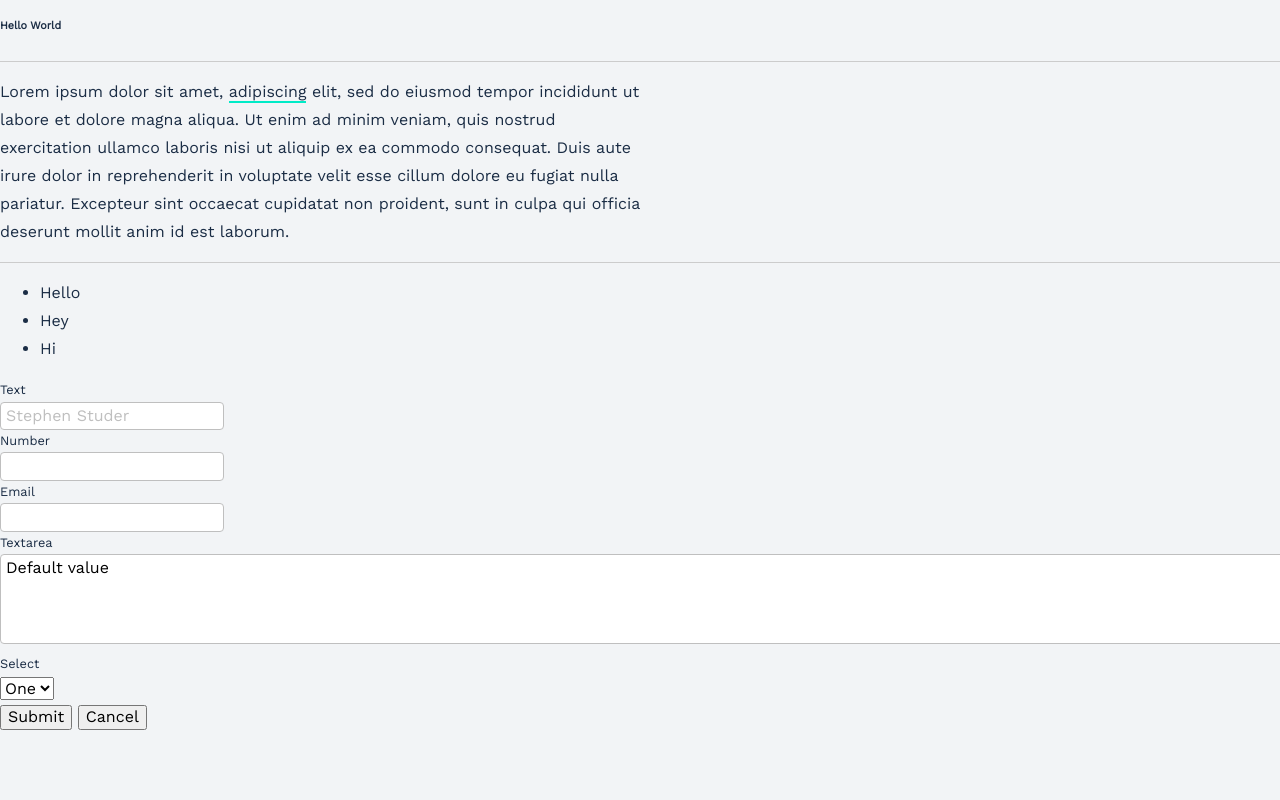
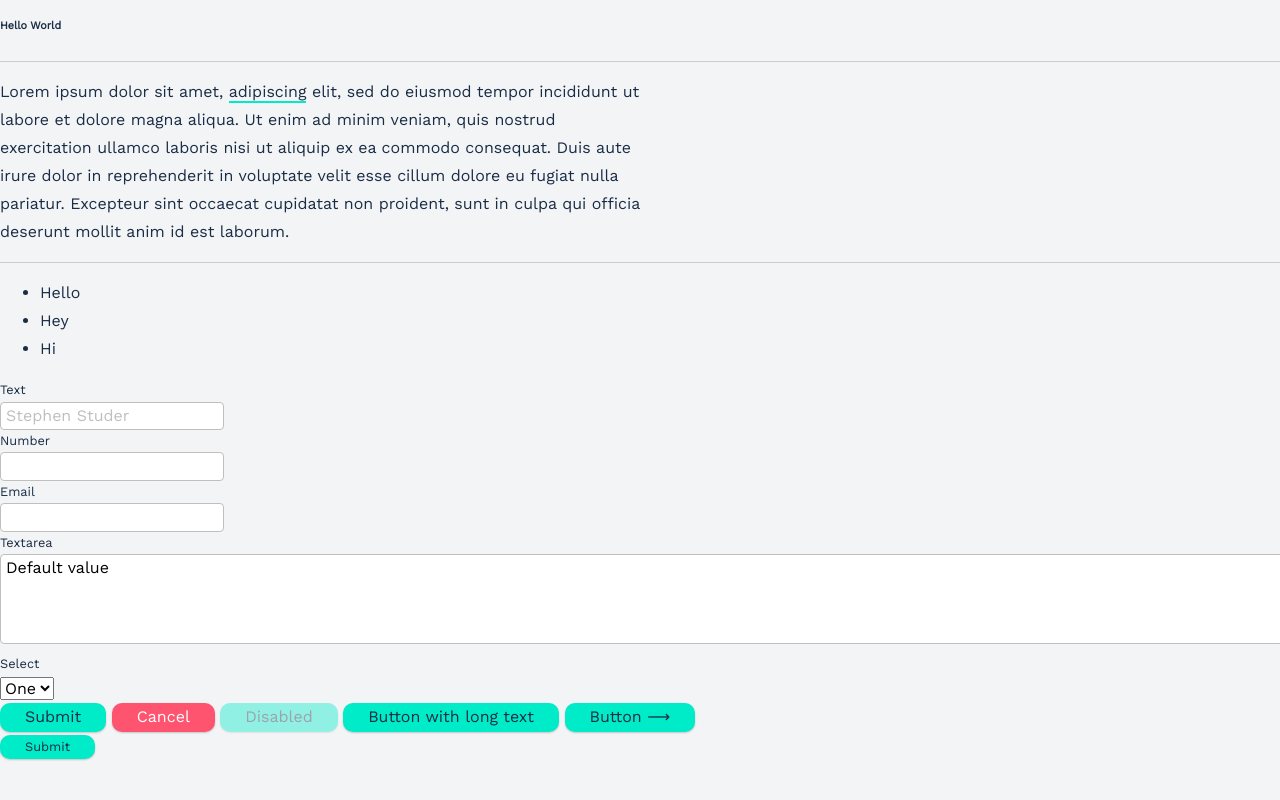
Before and after one commit to skstuder/oliver-css, a website built with Parcel: page index.html in a window 1280 px wide. Shown: the part 888-1688 px from the top of the page. Built offline with nearby package versions, Linux system fonts and the light colour scheme.

Commit message:
added button styles

```diff
--- a/css/style.css
+++ b/css/style.css
@@ -9,8 +9,12 @@
   --darkBlue: #00214d;
   --grey: #bfbfbf;
   --lightGrey: #f2f4f6;
+  --white: white;
   /* Define the colors intentions */
+  --primary: var(--green);
+  --danger: var(--red);
   --background: var(--lightgrey);
+  --blockQuote: var(--white);
   --textColor: var(--black);
   --lineColor: var(--grey);
 
@@ -50,7 +54,7 @@ p a,
 blockquote a {
   color: var(--black);
   text-decoration: none;
-  border-bottom: solid 2px var(--green);
+  border-bottom: solid 2px var(--primary);
   cursor: pointer;
 }
 
@@ -101,12 +105,13 @@ body {
 .dark {
   --background: var(--black);
   --textColor: var(--lightGrey);
+  --blockQuote: var(--grey);
 }
 
 blockquote {
   margin: 10px;
   padding: 2em;
-  background: white;
+  background: var(--blockQuote);
 }
 
 label {
@@ -133,3 +138,30 @@ textarea {
 hr {
   border-top: var(--line);
 }
+
+button {
+  --buttonColor: var(--primary);
+  appearance: none;
+  color: var(--textColor);
+  background: var(--buttonColor);
+  border: none;
+  border-radius: 10px;
+  padding: 5px 25px;
+  box-shadow: 0px 1px 2px rgba(0, 0, 0, 0.2);
+}
+
+button:hover {
+}
+
+button[disabled] {
+  opacity: 0.4;
+}
+
+button.cancel {
+  --buttonColor: var(--danger);
+  --textColor: var(--white);
+}
+
+button.small {
+  font-size: var(--smallText);
+}
--- a/index.html
+++ b/index.html
@@ -94,7 +94,12 @@
         </select>
       </div>
       <button>Submit</button>
-      <button>Cancel</button>
+      <button class="cancel">Cancel</button>
+      <button disabled>Disabled</button>
+      <button>Button with long text</button>
+      <button>Button &xrarr;</button>
+      <br />
+      <button class="small">Submit</button>
     </form>
 
     <script src="js/vendor/modernizr-3.11.2.min.js"></script>
```
